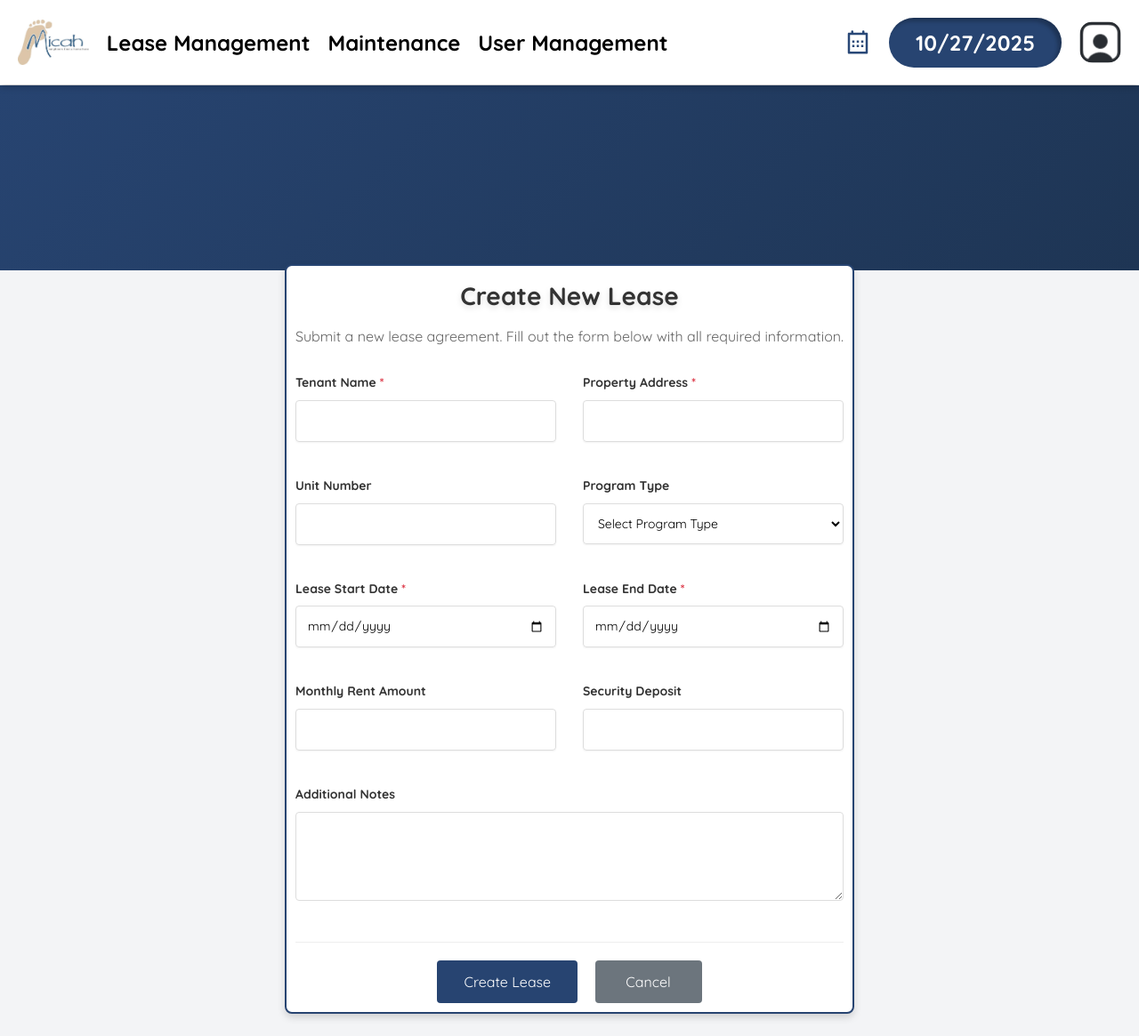
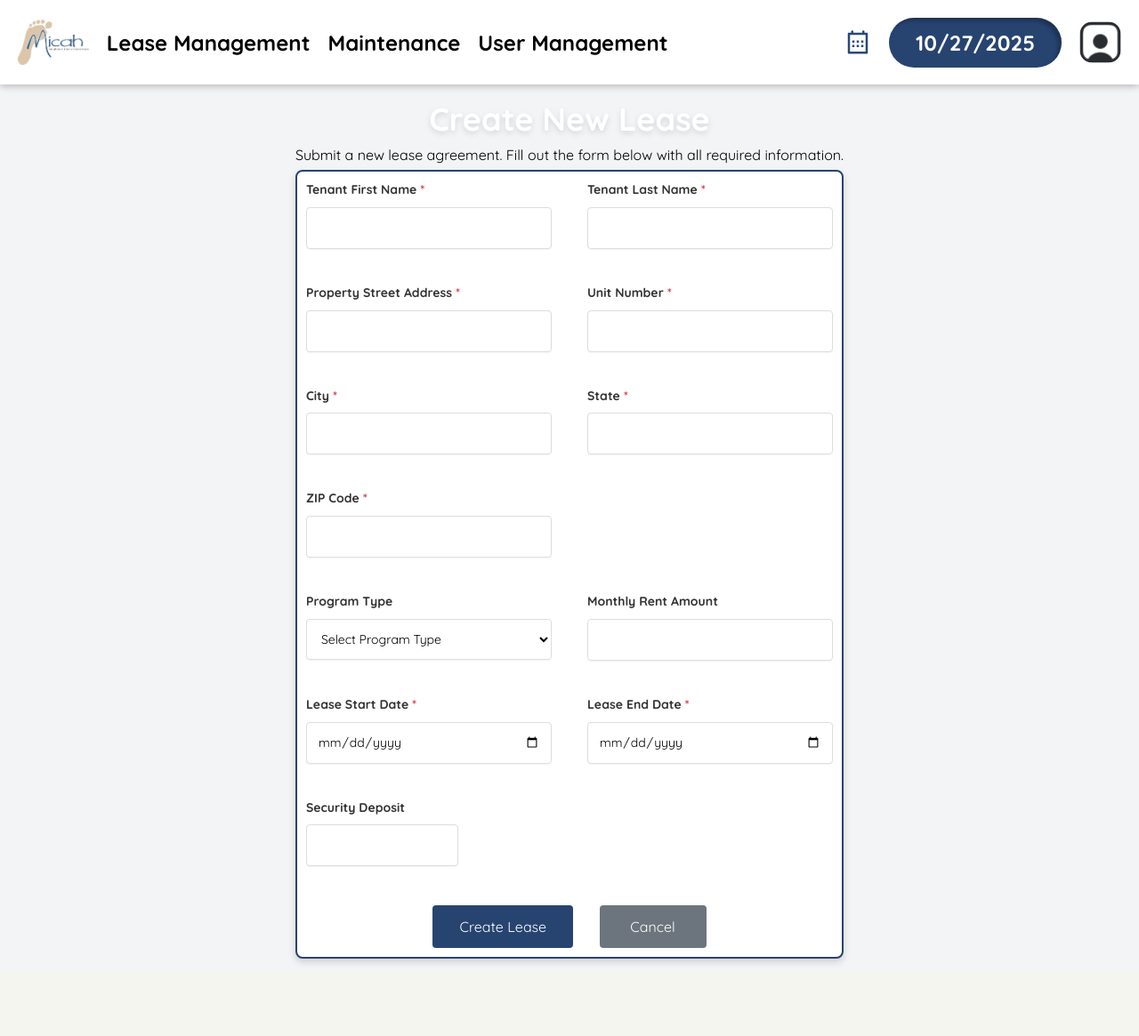
Before and after one commit to ivy864/micah-ministries, a PHP site: page /stepvarepo/addLease.php in a window 1280 px wide. Shown: the whole page at 89% size. After the commit the page ends 1084 px from the top, so only its background shows below. Run offline with PHP 8.4, Linux system fonts and the light colour scheme; the visitor is signed in with stand-in values (Sample User, id 1); style sheets or scripts are compiled from the project's sources.

Commit message:
update: add lease to database

```diff
--- a/addLease.php
+++ b/addLease.php
@@ -29,19 +29,22 @@
 
     // handle form submission
     if ($_SERVER['REQUEST_METHOD'] == 'POST') {
-        $tenant_name = $_POST['tenant_name'] ?? '';
-        $property_address = $_POST['property_address'] ?? '';
+        $tenant_first_name = $_POST['tenant_first_name'] ?? '';
+        $tenant_last_name = $_POST['tenant_last_name'] ?? '';
+        $property_street = $_POST['property_street'] ?? '';
+        $property_city = $_POST['property_city'] ?? '';
+        $property_state = $_POST['property_state'] ?? '';
+        $property_zip = $_POST['property_zip'] ?? '';
         $unit_number = $_POST['unit_number'] ?? '';
         $start_date = $_POST['start_date'] ?? '';
         $expiration_date = $_POST['expiration_date'] ?? '';
         $monthly_rent = $_POST['monthly_rent'] ?? '';
         $security_deposit = $_POST['security_deposit'] ?? '';
         $program_type = $_POST['program_type'] ?? '';
-        $notes = $_POST['notes'] ?? '';
 
         // basic validation
-        if (empty($tenant_name) || empty($property_address) || empty($start_date) || empty($expiration_date)) {
-            $error = 'Tenant name, property address, start date, and expiration date are required.';
+        if (empty($tenant_first_name) || empty($tenant_last_name) || empty($property_street) || empty($unit_number) || empty($property_city) || empty($property_state) || empty($property_zip) || empty($start_date) || empty($expiration_date)) {
+            $error = 'All tenant name fields, property address fields, unit number, start date, and expiration date are required.';
         } else {
             // connect to database
             $con = connect();
@@ -51,14 +54,13 @@
                 $lease_id = 'L' . date('YmdHis') . rand(100, 999);
 
                 // insert lease into database
-                $query = "INSERT INTO leases (id, tenant_name, property_address, unit_number, start_date, expiration_date, monthly_rent, security_deposit, program_type, notes, created_at) VALUES (?, ?, ?, ?, ?, ?, ?, ?, ?, ?, NOW())";
+                $query = "INSERT INTO dbleases (id, tenant_first_name, tenant_last_name, property_street, unit_number, property_city, property_state, property_zip, start_date, expiration_date, monthly_rent, security_deposit, program_type, created_at) VALUES (?, ?, ?, ?, ?, ?, ?, ?, ?, ?, ?, ?, ?, NOW())";
 
                 $stmt = mysqli_prepare($con, $query);
                 if ($stmt) {
-                    mysqli_stmt_bind_param($stmt, "ssssssssss",
-                        $lease_id, $tenant_name, $property_address, $unit_number,
-                        $start_date, $expiration_date, $monthly_rent, $security_deposit,
-                        $program_type, $notes);
+                    mysqli_stmt_bind_param($stmt, "sssssssssssss",
+                        $lease_id, $tenant_first_name, $tenant_last_name, $property_street, $unit_number, $property_city, $property_state, $property_zip,
+                        $start_date, $expiration_date, $monthly_rent, $security_deposit, $program_type);
 
                     if (mysqli_stmt_execute($stmt)) {
                         $message = 'Lease created successfully! Lease ID: ' . $lease_id;
@@ -94,43 +96,39 @@ require_once('header.php');
 ?>
 <style>
         .form-container {
-            max-width: 1200px;
-            margin: 40px auto;
-            padding: 30px;
-            background: white;
-            border-radius: 8px;
-            box-shadow: 0 2px 10px rgba(0,0,0,0.1);
+            max-width: none !important;
+            width: 100% !important;
+            margin: 0;
+            padding: 0;
+            background: transparent;
+            border-radius: 0;
+            box-shadow: none;
         }
 
-        .form-section {
-            display: flex;
-            justify-content: center;
-            align-items: flex-start;
-            min-height: calc(100vh - 200px);
-            padding: 20px;
+        /* force layout changes - full width form */
+        .sections {
+            flex-direction: row !important;
+            gap: 10px !important;
         }
 
-        .form-header {
-            margin-bottom: 30px;
-            text-align: left;
+        /* adjust main content since hero is removed */
+        main {
+            margin-top: 0 !important;
+            padding: 10px !important;
         }
 
-        .form-header h1 {
-            font-size: 28px;
-            font-weight: bold;
-            color: #333;
-            margin-bottom: 10px;
+        .button-section {
+            width: 0% !important;
+            display: none !important;
         }
 
-        .form-header p {
-            font-size: 16px;
-            color: #666;
-            margin: 0;
+        .text-section {
+            width: 100% !important;
         }
 
         .form-row {
             display: flex;
-            gap: 30px;
+            gap: 40px;
             margin-bottom: 25px;
         }
 
@@ -164,9 +162,7 @@ require_once('header.php');
 
         .form-buttons {
             text-align: center;
-            margin-top: 40px;
-            padding-top: 20px;
-            border-top: 1px solid #eee;
+            margin-top: 30px;
         }
 
         .btn-primary {
@@ -225,55 +221,87 @@ require_once('header.php');
 
 <body>
 
-  <!-- Larger Hero Section -->
-  <header class="hero-header"></header>
-
+  <!-- Hero Section - Removed to save space -->
+  <!-- <header class="hero-header"></header> -->
 
   <!-- Main Content -->
   <main>
     <div class="sections">
 
-      <!-- Form Section -->
-      <div class="form-section">
+      <!-- Navigation Section - Removed -->
+      <div class="button-section">
+     </div>
+
+      <!-- Text Section -->
+      <div class="text-section">
+        <h1>Create New Lease</h1>
+        <div class="div-blue"></div>
+        <p>
+          Submit a new lease agreement. Fill out the form below with all required information.
+        </p>
 
         <?php if ($message): ?>
-            <div class="alert alert-success">
-                <?php echo htmlspecialchars($message); ?>
-            </div>
+            <div class="alert alert-success"><?php echo htmlspecialchars($message); ?></div>
         <?php endif; ?>
 
         <?php if ($error): ?>
-            <div class="alert alert-error">
-                <?php echo htmlspecialchars($error); ?>
-            </div>
+            <div class="alert alert-error"><?php echo htmlspecialchars($error); ?></div>
         <?php endif; ?>
 
         <div class="form-container">
-            <div class="form-header">
-                <h1>Create New Lease</h1>
-                <p>Submit a new lease agreement. Fill out the form below with all required information.</p>
-            </div>
 
             <form method="POST" action="">
                 <div class="form-row">
                     <div class="form-group">
-                        <label for="tenant_name">Tenant Name <span class="required">*</span></label>
-                        <input type="text" id="tenant_name" name="tenant_name"
-                               value="<?php echo htmlspecialchars($_POST['tenant_name'] ?? ''); ?>" required>
+                        <label for="tenant_first_name">Tenant First Name <span class="required">*</span></label>
+                        <input type="text" id="tenant_first_name" name="tenant_first_name"
+                               value="<?php echo htmlspecialchars($_POST['tenant_first_name'] ?? ''); ?>" required>
                     </div>
                     <div class="form-group">
-                        <label for="property_address">Property Address <span class="required">*</span></label>
-                        <input type="text" id="property_address" name="property_address"
-                               value="<?php echo htmlspecialchars($_POST['property_address'] ?? ''); ?>" required>
+                        <label for="tenant_last_name">Tenant Last Name <span class="required">*</span></label>
+                        <input type="text" id="tenant_last_name" name="tenant_last_name"
+                               value="<?php echo htmlspecialchars($_POST['tenant_last_name'] ?? ''); ?>" required>
                     </div>
                 </div>
 
                 <div class="form-row">
                     <div class="form-group">
-                        <label for="unit_number">Unit Number</label>
+                        <label for="property_street">Property Street Address <span class="required">*</span></label>
+                        <input type="text" id="property_street" name="property_street"
+                               value="<?php echo htmlspecialchars($_POST['property_street'] ?? ''); ?>" required>
+                    </div>
+                    <div class="form-group">
+                        <label for="unit_number">Unit Number <span class="required">*</span></label>
                         <input type="text" id="unit_number" name="unit_number"
-                               value="<?php echo htmlspecialchars($_POST['unit_number'] ?? ''); ?>">
+                               value="<?php echo htmlspecialchars($_POST['unit_number'] ?? ''); ?>" required>
                     </div>
+                </div>
+
+                <div class="form-row">
+                    <div class="form-group">
+                        <label for="property_city">City <span class="required">*</span></label>
+                        <input type="text" id="property_city" name="property_city"
+                               value="<?php echo htmlspecialchars($_POST['property_city'] ?? ''); ?>" required>
+                    </div>
+                    <div class="form-group">
+                        <label for="property_state">State <span class="required">*</span></label>
+                        <input type="text" id="property_state" name="property_state" maxlength="2"
+                               value="<?php echo htmlspecialchars($_POST['property_state'] ?? ''); ?>" required>
+                    </div>
+                </div>
+
+                <div class="form-row">
+                    <div class="form-group">
+                        <label for="property_zip">ZIP Code <span class="required">*</span></label>
+                        <input type="text" id="property_zip" name="property_zip"
+                               value="<?php echo htmlspecialchars($_POST['property_zip'] ?? ''); ?>" required>
+                    </div>
+                    <div class="form-group">
+                        <!-- Empty div for spacing -->
+                    </div>
+                </div>
+
+                <div class="form-row">
                     <div class="form-group">
                         <label for="program_type">Program Type</label>
                         <select id="program_type" name="program_type">
@@ -283,6 +311,11 @@ require_once('header.php');
                             <option value="Emergency Housing" <?php echo (($_POST['program_type'] ?? '') == 'Emergency Housing') ? 'selected' : ''; ?>>Emergency Housing</option>
                             <option value="Transitional Housing" <?php echo (($_POST['program_type'] ?? '') == 'Transitional Housing') ? 'selected' : ''; ?>>Transitional Housing</option>
                         </select>
+                    </div>
+                    <div class="form-group">
+                        <label for="monthly_rent">Monthly Rent Amount</label>
+                        <input type="number" step="0.01" id="monthly_rent" name="monthly_rent"
+                               value="<?php echo htmlspecialchars($_POST['monthly_rent'] ?? ''); ?>">
                     </div>
                 </div>
 
@@ -301,25 +334,22 @@ require_once('header.php');
 
                 <div class="form-row">
                     <div class="form-group">
-                        <label for="monthly_rent">Monthly Rent Amount</label>
-                        <input type="number" step="0.01" id="monthly_rent" name="monthly_rent"
-                               value="<?php echo htmlspecialchars($_POST['monthly_rent'] ?? ''); ?>">
-                    </div>
-                    <div class="form-group">
                         <label for="security_deposit">Security Deposit</label>
                         <input type="number" step="0.01" id="security_deposit" name="security_deposit"
                                value="<?php echo htmlspecialchars($_POST['security_deposit'] ?? ''); ?>">
                     </div>
+                    <div class="form-group">
+                        <!-- Empty div for spacing -->
+                    </div>
+                    <div class="form-group">
+                        <!-- Empty div for spacing -->
+                    </div>
                 </div>
 
-                <div class="form-group">
-                    <label for="notes">Additional Notes</label>
-                    <textarea id="notes" name="notes"><?php echo htmlspecialchars($_POST['notes'] ?? ''); ?></textarea>
-                </div>
 
-                <div class="form-buttons">
+                <div style="text-align: center; margin-top: 30px;">
                     <button type="submit" class="btn-primary">Create Lease</button>
-                    <a href="leaseman.php" class="btn-secondary">Cancel</a>
+                    <a href="leaseman.php" class="btn-secondary" style="margin-left: 10px;">Cancel</a>
                 </div>
             </form>
         </div>
```
Also changed, not shown: editLease.php (+15 -7 lines), sql/micah-ministries-db.sql.
